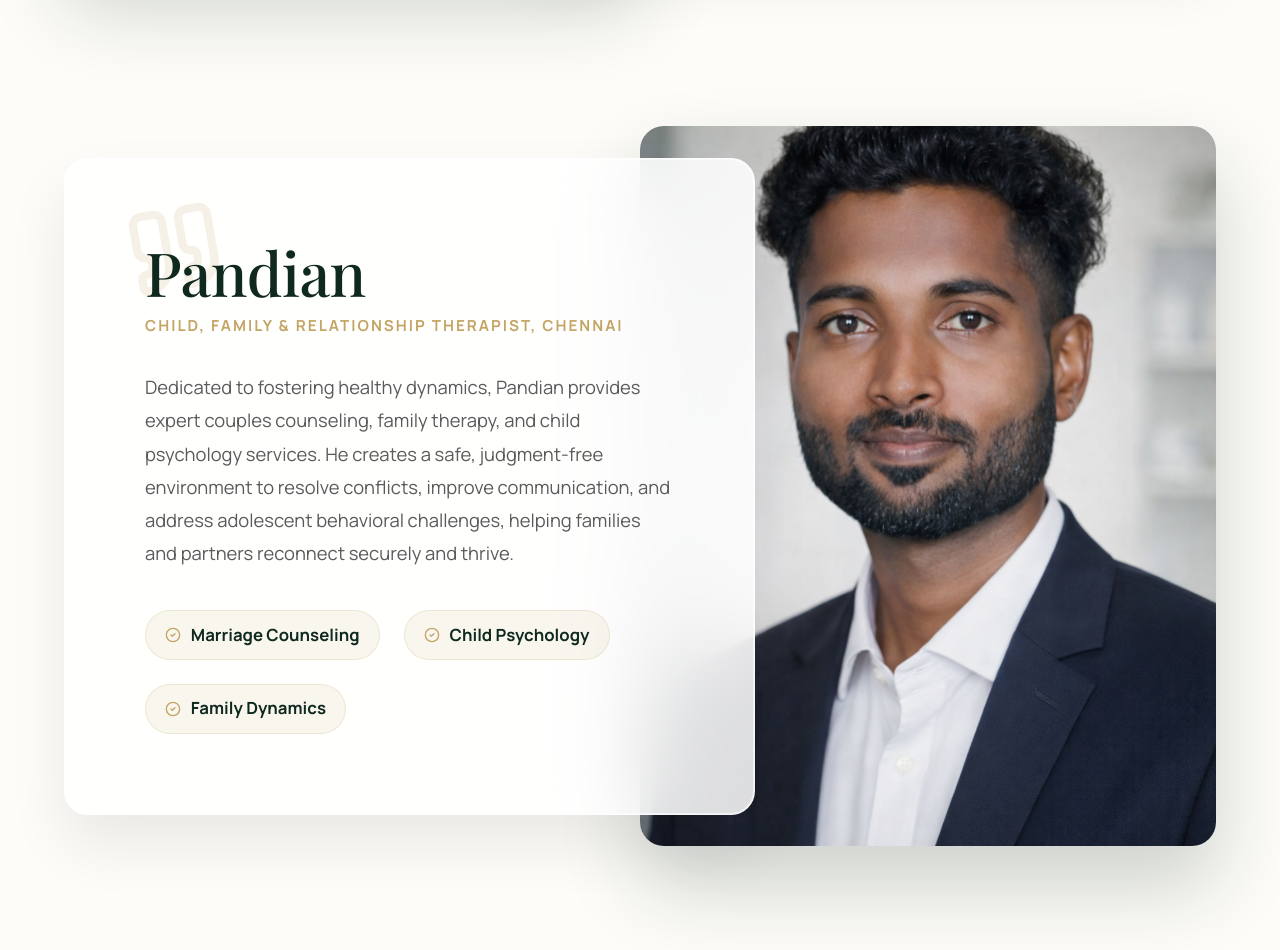
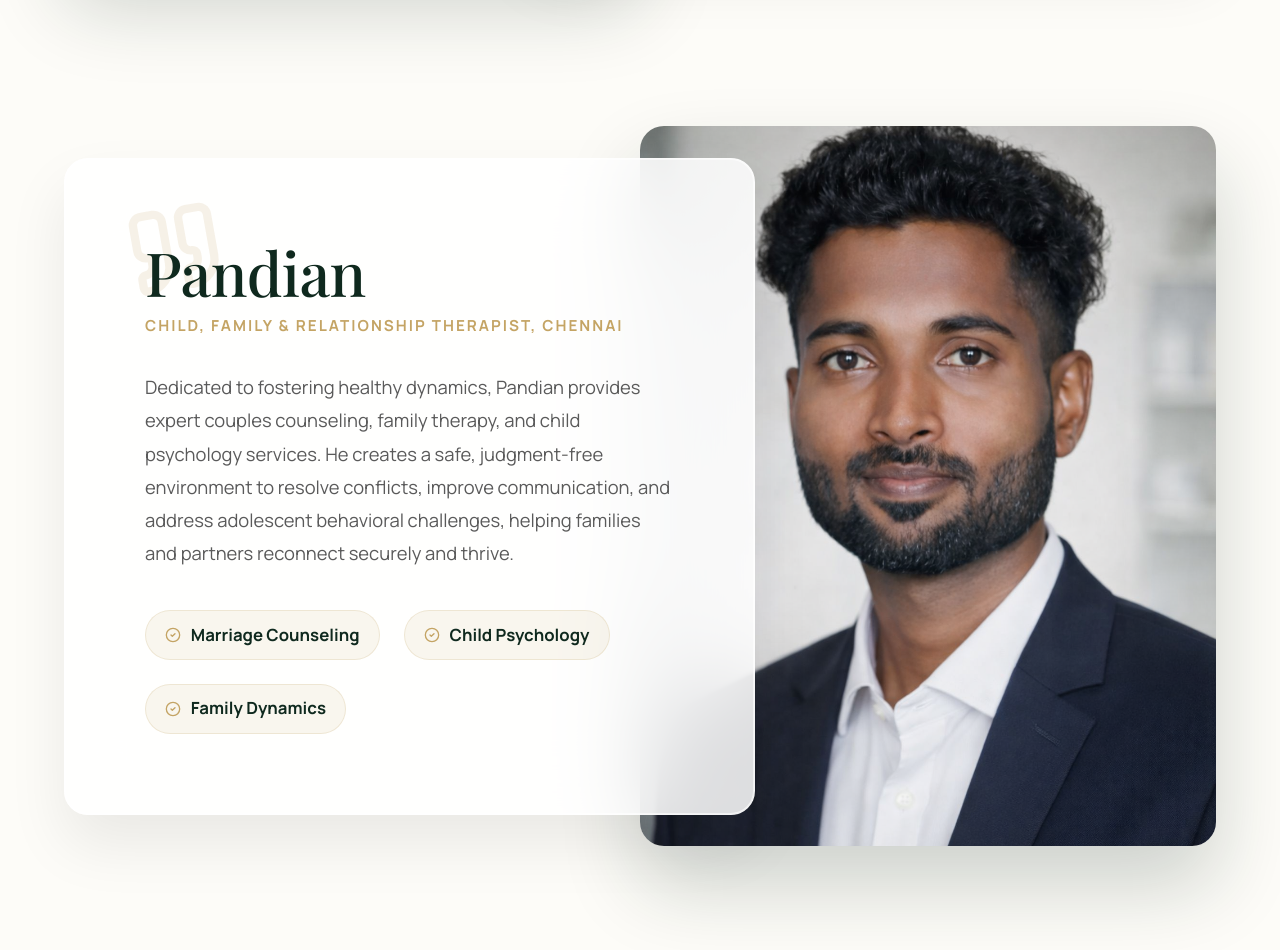
Before and after one commit to karl2603/MindCare, a React (Vite) app: page / in a window 1280 px wide. Shown: the part 2000-2950 px from the top of the page. Built offline with nearby package versions, Linux system fonts and the light colour scheme; a web font is replaced by a local one.

Commit message:
updated image

```diff
--- a/src/App.css
+++ b/src/App.css
@@ -241,7 +241,7 @@ section { padding: 8rem 5%; position: relative; z-index: 2; }
   width: 100%;
   height: 100%;
   object-fit: cover;
-  object-position: center;
+  object-position: center 25%;
   transition: transform 1.2s cubic-bezier(0.16, 1, 0.3, 1);
 }
 
@@ -352,7 +352,6 @@ section { padding: 8rem 5%; position: relative; z-index: 2; }
 .service-content h3 { font-size: 1.8rem; margin-bottom: 1rem; transition: color 0.3s ease;}
 .service-card:hover .service-content h3 { color: var(--accent); }
 
-/* --- DRAGGABLE & UNIFORM TESTIMONIALS --- */
 .testimonials-slider {
   display: flex;
   gap: 2rem;
@@ -362,7 +361,7 @@ section { padding: 8rem 5%; position: relative; z-index: 2; }
   scrollbar-width: none;
   -ms-overflow-style: none;
   cursor: grab;
-  align-items: stretch; /* Forces every card to match the tallest card's height perfectly */
+  align-items: stretch;
   scroll-behavior: auto;
 }
 
@@ -385,7 +384,6 @@ section { padding: 8rem 5%; position: relative; z-index: 2; }
   user-select: none;
 }
 
-/* Internal elements pointer events removed so user doesn't highlight text while dragging */
 .quote-icon { position: absolute; top: 2rem; right: 2rem; color: rgba(196, 164, 100, 0.15); pointer-events: none; }
 .stars { color: var(--accent); display: flex; align-items: center; gap: 0.3rem; margin-bottom: 1.5rem; pointer-events: none; }
 .stars svg { flex-shrink: 0; }
@@ -396,7 +394,7 @@ section { padding: 8rem 5%; position: relative; z-index: 2; }
   margin-bottom: 2rem;
   line-height: 1.8;
   font-style: italic;
-  flex-grow: 1; /* Pushes the author's name down so they are completely aligned */
+  flex-grow: 1;
   pointer-events: none;
 }
 
```
